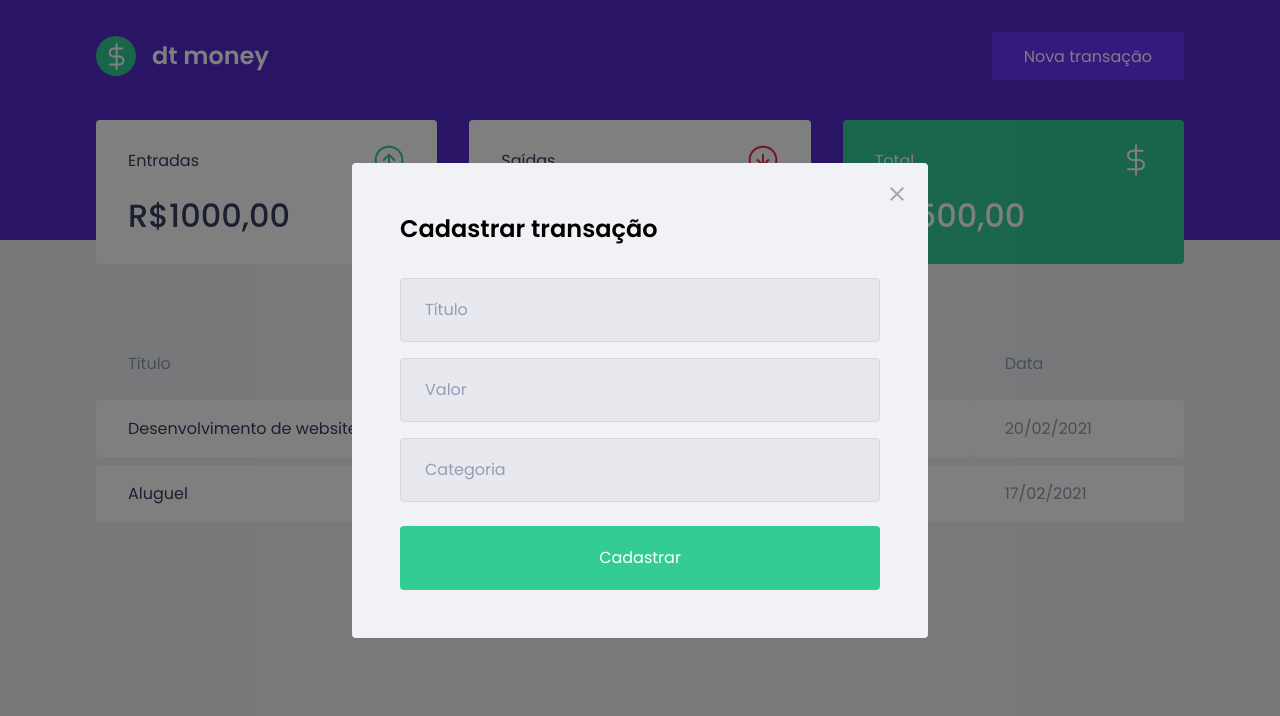
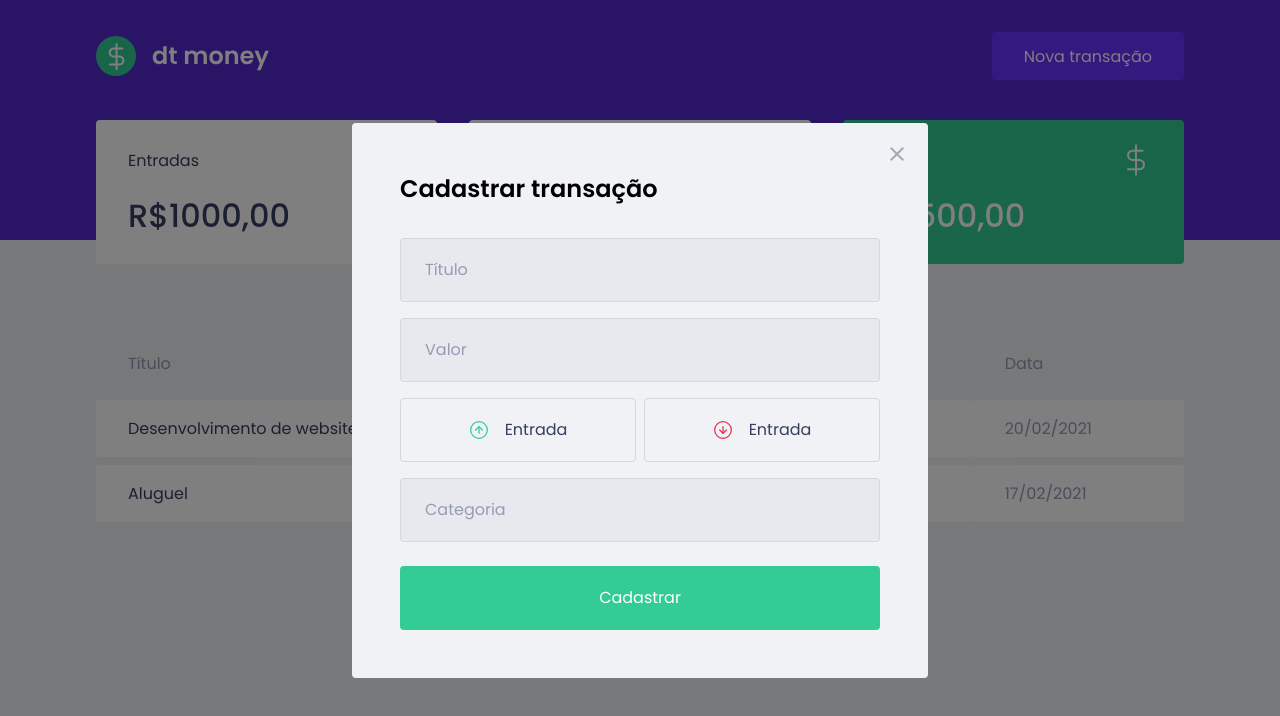
Before and after one commit to jorgeeder/dt-money, a React (Create React App) app: page / in a window 1280 px wide. Both pictures are taken after a click on the button "Nova transação". Shown: the top 716 px of the page. Built offline with nearby package versions, Linux system fonts and the light colour scheme; no server answers; what miragejs would draw is missing.

Commit message:
creating type buttons

```diff
--- a/package.json
+++ b/package.json
@@ -5,6 +5,7 @@
   "dependencies": {
     "axios": "^0.26.1",
     "miragejs": "^0.1.43",
+    "polished": "^4.1.4",
     "react": "^17.0.2",
     "react-dom": "^17.0.2",
     "react-modal": "^3.14.4",
--- a/src/components/NewTransactionModal/index.tsx
+++ b/src/components/NewTransactionModal/index.tsx
@@ -1,6 +1,9 @@
 import Modal from 'react-modal';
+import incomeImg from '../../assets/income.svg';
+import outcomeImg from '../../assets/outcome.svg';
+
 import closeImg from '../../assets/close.svg';
-import { Container } from './style';
+import { Container,TransactionTypeContainer } from './style';
 
 interface NewTransactionModalProps {
     isOpen: boolean;
@@ -35,6 +38,21 @@
                     placeholder="Valor"
                 />
 
+                <TransactionTypeContainer>
+                    <button
+                        type="button"
+                    >
+                     <img src={incomeImg} alt="Entrada" />
+                     <span>Entrada</span>
+                    </button>
+                    <button
+                        type="button"
+                    >
+                     <img src={outcomeImg} alt="Saída" />
+                     <span>Entrada</span>
+                    </button>
+                </TransactionTypeContainer>
+
                 <input
                     placeholder="Categoria"
                 />
--- a/src/components/NewTransactionModal/style.ts
+++ b/src/components/NewTransactionModal/style.ts
@@ -1,4 +1,5 @@
 import styled from 'styled-components';
+import { darken } from 'polished';
 
 export const Container = styled.form`
     h2 {
@@ -45,3 +46,38 @@
         }
     }
 `;
+
+export const TransactionTypeContainer = styled.div `
+    margin: 1rem 0;
+    display: grid;
+    grid-template-columns: 1fr 1fr;
+    gap: 0.5rem;
+
+    button {
+        height: 4rem;
+        border: 1px solid #d7d7d7;
+        border-radius: 0.25rem;
+
+        background: transparent;
+        display: flex;
+        align-items: center;
+        justify-content: center;
+
+        transition: border-color 0.2s;
+
+        &:hover {
+            border-color: ${darken(0.1, '#d7d7d7')};
+        }
+
+        img {
+            width: 20px;
+            height: 20px;
+        }
+        span {
+            display: inline-block;
+            margin-left: 1rem;
+            font-size: 1rem;
+            color: var(--text-title)
+        }
+    }
+`;
```
